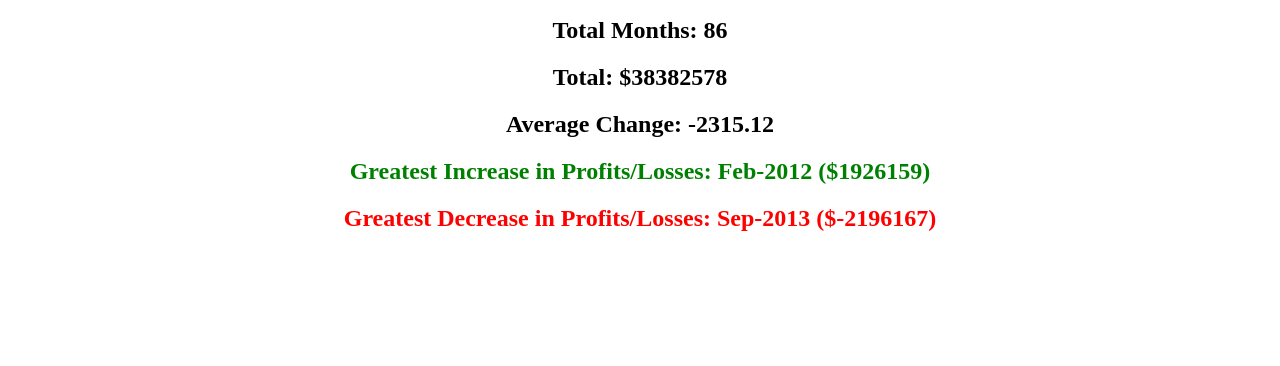
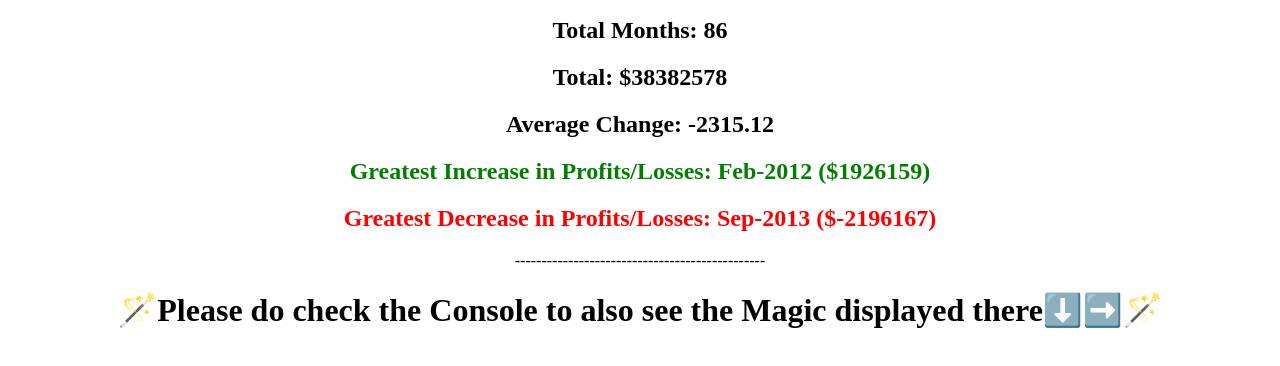
Before and after one commit to marshjaja/Console-Finances, a plain HTML site: page index.html in a window 1280 px wide. Shown: the part 186-552 px from the top of the page. Drawn offline with Linux system fonts and the light colour scheme.

Commit message:
Updated code

```diff
--- a/index.html
+++ b/index.html
@@ -27,7 +27,10 @@
 		<h2 id="average-change"></h2>
 		<h2 id="increase"></h2>
 		<h2 id="decrease"></h2>
-
+		<p>-----------------------------------------------</p>
+		<h1>
+			🪄Please do check the Console to also see the Magic displayed there⬇️➡️🪄
+		</h1>
 		<script src="index.js"></script>
 	</body>
 </html>
```
